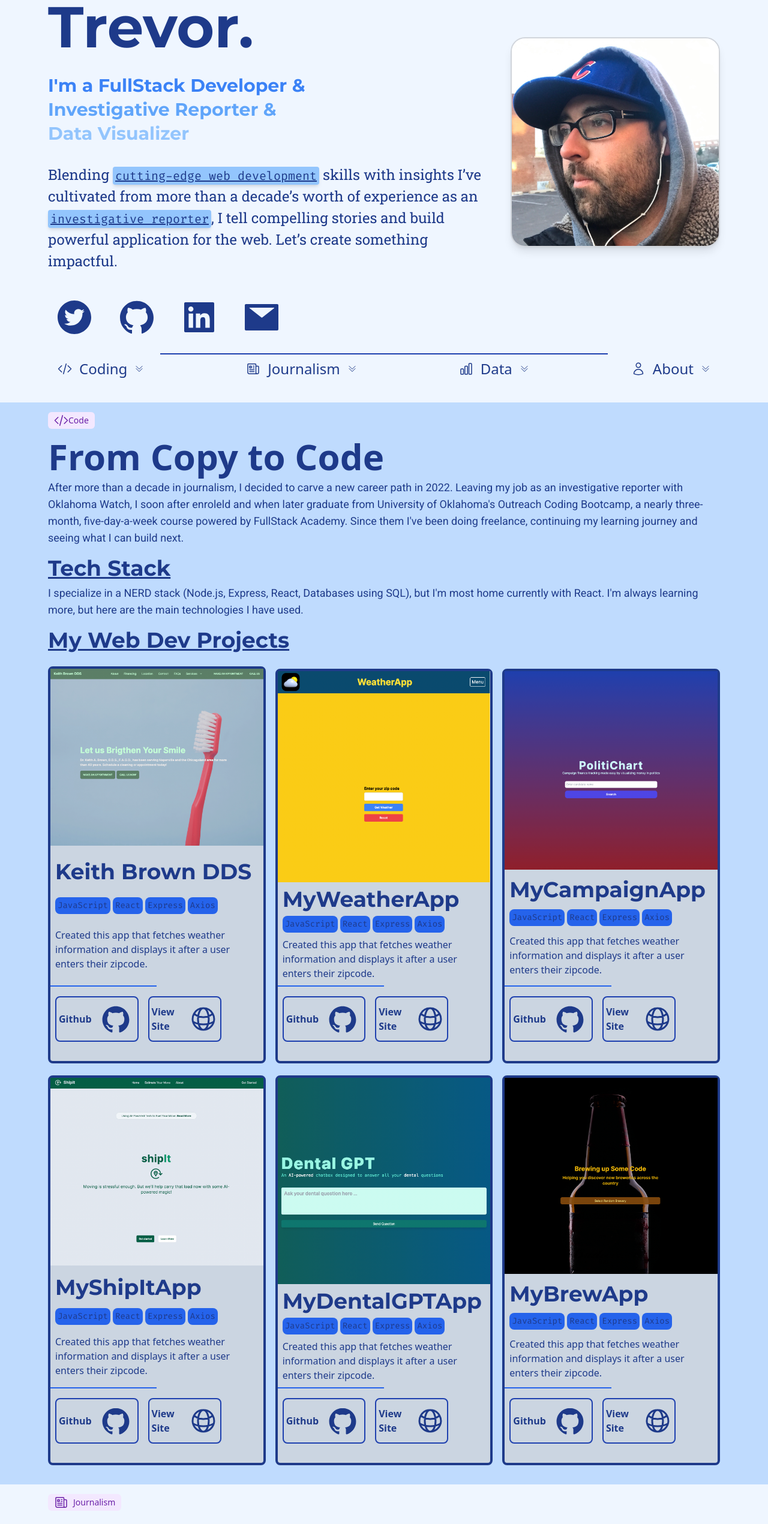
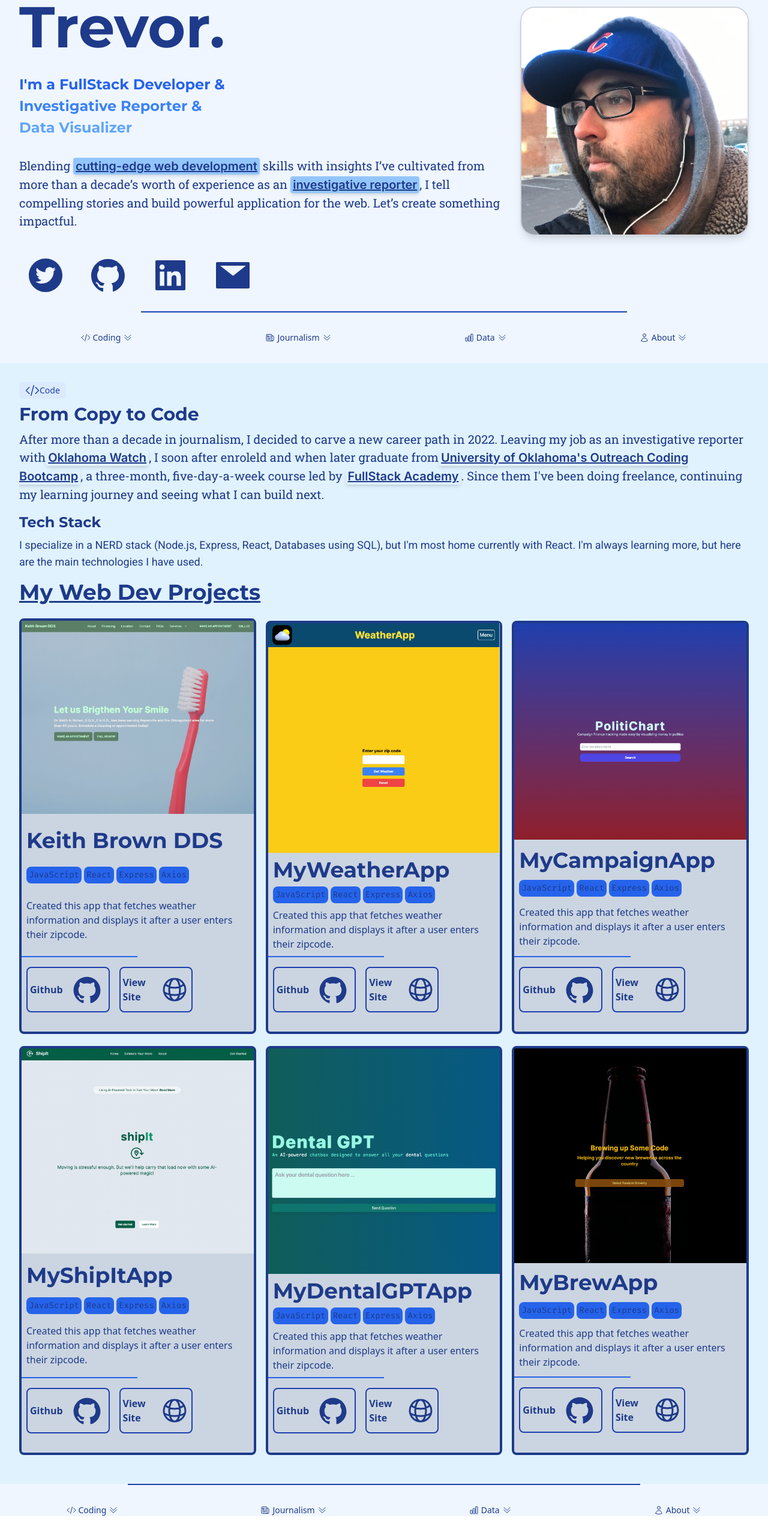
Before and after one commit to tbrown034/my-portfolio, a Next.js app: page / in a window 1280 px wide. Shown: the part 187-2728 px from the top of the page at 60% size. Built offline with nearby package versions, Linux system fonts and the light colour scheme.

Commit message:
Fix: Adding consistent and non-page-breaking changes to the padding, margins, fonts, ect.

```diff
--- a/app/Components/Home/BottomNav.jsx
+++ b/app/Components/Home/BottomNav.jsx
@@ -6,39 +6,30 @@ import { UserIcon } from "@heroicons/react/24/outline";
 import Link from "next/link";
 export default function BottomNav() {
   return (
-    <nav className="text-sm lg:text-2xl sm:text-lg">
-      <hr className="w-2/3 mx-auto border-t-2 border-blue-800 dark:border-blue-200" />
+    <nav className="text-sm ">
+      <hr className="w-2/3 p-4 mx-auto border-t-2 border-blue-800 dark:border-blue-200" />
 
-      <div className="flex justify-between">
-        <Link href="#coding">
-          <div className="flex items-center px-4 py-2 space-x-3 transition-all duration-200 rounded-lg cursor-pointer hover:bg-blue-200 hover:shadow-lg">
-            <CodeBracketIcon className="w-6 h-6" />
-            <span className="font-medium">Coding</span>
-            <ChevronDoubleDownIcon className="w-4 h-4" />
-          </div>
+      <div className="flex flex-wrap justify-around gap-4">
+        <Link href="#coding" className="flex items-center gap-1">
+          <CodeBracketIcon className="w-4 h-4" />
+          <span className="">Coding</span>
+          <ChevronDoubleDownIcon className="w-4 h-4" />
         </Link>
 
-        <Link href="#journalism">
-          <div className="flex items-center px-4 py-2 space-x-3 transition-all duration-200 rounded-lg cursor-pointer hover:bg-blue-200 hover:shadow-lg">
-            <NewspaperIcon className="w-6 h-6" />
-            <span className="font-medium">Journalism</span>
-            <ChevronDoubleDownIcon className="w-4 h-4" />
-          </div>
+        <Link href="#journalism" className="flex items-center gap-1">
+          <NewspaperIcon className="w-4 h-4" />
+          <span className="">Journalism</span>
+          <ChevronDoubleDownIcon className="w-4 h-4" />
         </Link>
-
-        <Link href="#data">
-          <div className="flex items-center px-4 py-2 space-x-3 transition-all duration-200 rounded-lg cursor-pointer hover:bg-blue-200 hover:shadow-lg">
-            <ChartBarIcon className="w-6 h-6" />
-            <span className="font-medium">Data</span>
-            <ChevronDoubleDownIcon className="w-4 h-4" />
-          </div>
+        <Link href="#data" className="flex items-center gap-1">
+          <ChartBarIcon className="w-4 h-4" />
+          <span className="">Data</span>
+          <ChevronDoubleDownIcon className="w-4 h-4" />
         </Link>
-        <Link href="#about">
-          <div className="flex items-center px-4 py-2 space-x-3 transition-all duration-200 rounded-lg cursor-pointer hover:bg-blue-200 hover:shadow-lg">
-            <UserIcon className="w-6 h-6" />
-            <span className="font-medium">About</span>
-            <ChevronDoubleDownIcon className="w-4 h-4" />
-          </div>
+        <Link href="#about" className="flex items-center gap-1">
+          <UserIcon className="w-4 h-4" />
+          <span className="">About</span>
+          <ChevronDoubleDownIcon className="w-4 h-4" />
         </Link>
       </div>
     </nav>
--- a/app/Components/Home/Intro.jsx
+++ b/app/Components/Home/Intro.jsx
@@ -17,12 +17,12 @@ export default function Intro() {
           >
             Hello, I'm Trevor.
           </motion.h1>
-          <div className="flex flex-col gap-1 ">
+          <div className="flex flex-col flex-wrap gap-1 text-2xl">
             <motion.h2
               initial={{ y: -100, opacity: 0 }}
               animate={{ y: 0, opacity: 1 }}
               transition={{ delay: 0.5, duration: 1 }}
-              className="text-3xl text-blue-500 font-montserrat"
+              className="text-blue-600 font-montserrat"
             >
               I'm a FullStack Developer &
             </motion.h2>
@@ -31,7 +31,7 @@ export default function Intro() {
               initial={{ y: -100, opacity: 0 }}
               animate={{ y: 0, opacity: 1 }}
               transition={{ delay: 1, duration: 1 }}
-              className="text-3xl text-blue-400 font-montserrat"
+              className="text-blue-500 font-montserrat"
             >
               Investigative Reporter &
             </motion.h2>
@@ -40,7 +40,7 @@ export default function Intro() {
               initial={{ y: -100, opacity: 0 }}
               animate={{ y: 0, opacity: 1 }}
               transition={{ delay: 1.5, duration: 1 }}
-              className="text-3xl text-blue-300 font-montserrat"
+              className="text-blue-400 font-montserrat"
             >
               Data Visualizer
             </motion.h2>
@@ -50,15 +50,15 @@ export default function Intro() {
             initial={{ x: -100, opacity: 0 }}
             animate={{ x: 0, opacity: 1 }}
             transition={{ duration: 1, delay: 2.5 }}
-            className="text-2xl leading-normal font-robotoSlab"
+            className="text-xl leading-normal font-robotoSlab"
           >
             Blending{" "}
-            <span className="inline px-1 py-0.5 text-xl  underline dark:bg-blue-600 bg-blue-300 rounded shadow-md font-firaCode">
+            <span className="inline px-1 py-0.5  underline dark:bg-blue-600 bg-blue-300 rounded shadow-md     font-inter font-semibold ">
               cutting-edge web development
             </span>{" "}
             skills with insights I’ve cultivated from more than a decade’s worth
             of experience as an{" "}
-            <span className="inline px-1 py-0.5 text-xl underline dark:bg-blue-600 bg-blue-300 rounded shadow-md font-firaCode">
+            <span className="inline px-1 py-0.5  underline dark:bg-blue-600 bg-blue-300 rounded shadow-md  font-inter font-semibold">
               investigative reporter
             </span>
             , I tell compelling stories and build powerful application for the
--- a/app/Components/Home/MyLinks.jsx
+++ b/app/Components/Home/MyLinks.jsx
@@ -3,15 +3,14 @@ import {
   AiFillTwitterCircle,
   AiFillGithub,
   AiFillMail,
-  AiFillCopy,
 } from "react-icons/ai";
 import Link from "next/link";
 
 export default function MyLinks() {
   return (
-    <section className="text-xl rounded-lg ">
+    <section className="text-lg rounded-lg ">
       <div className="inline-block p-2 space-y-2 border-opacity-50 rounded-lg ">
-        <div className="flex justify-center gap-8">
+        <div className="flex flex-wrap justify-center gap-8">
           <Link className="p-1 rounded-lg hover:bg-blue-300" href="/">
             {" "}
             <AiFillTwitterCircle className="w-16 h-16" />
--- a/app/Components/Home/WideMug.jsx
+++ b/app/Components/Home/WideMug.jsx
@@ -1,3 +1,4 @@
+"use client";
 import { motion } from "framer-motion";
 import Image from "next/image";
 import photo from "../../../public/images/Trevor1crop.JPG";
--- a/app/Components/Home/page.jsx
+++ b/app/Components/Home/page.jsx
@@ -5,7 +5,7 @@ import MobileMug from "./MobileMug";
 
 export default function Home() {
   return (
-    <section className="flex flex-col justify-between gap-4 px-4 py-8 sm:h-95-screen sm:px-12 lg:px-20">
+    <section className="flex flex-col justify-between gap-4 p-8">
       <div className="flex sm:hidden">
         <MobileMug />
       </div>
--- a/app/Components/UI/footer.jsx
+++ b/app/Components/UI/footer.jsx
@@ -1,15 +1,37 @@
-// app > Components > UI > footer.jsx
-
+import { CodeBracketIcon } from "@heroicons/react/24/outline";
+import { NewspaperIcon } from "@heroicons/react/24/outline";
+import { ChartBarIcon } from "@heroicons/react/24/outline";
+import { ChevronDoubleDownIcon } from "@heroicons/react/24/outline";
+import { UserIcon } from "@heroicons/react/24/outline";
+import Link from "next/link";
 export default function Footer() {
   return (
-    <footer>
-      <div className="flex justify-end gap-2">
-        <p>About Me</p>
-        <p>Contact Me</p>
-        <p>Journalism</p>
-        <p>Coding</p>
-        <p>data visualiztions</p>
+    <nav className="text-sm ">
+      <hr className="w-2/3 p-4 mx-auto border-t-2 border-blue-800 dark:border-blue-200" />
+
+      <div className="flex justify-around gap-4">
+        <Link href="#coding" className="flex items-center gap-1">
+          <CodeBracketIcon className="w-4 h-4" />
+          <span className="">Coding</span>
+          <ChevronDoubleDownIcon className="w-4 h-4" />
+        </Link>
+
+        <Link href="#journalism" className="flex items-center gap-1">
+          <NewspaperIcon className="w-4 h-4" />
+          <span className="">Journalism</span>
+          <ChevronDoubleDownIcon className="w-4 h-4" />
+        </Link>
+        <Link href="#data" className="flex items-center gap-1">
+          <ChartBarIcon className="w-4 h-4" />
+          <span className="">Data</span>
+          <ChevronDoubleDownIcon className="w-4 h-4" />
+        </Link>
+        <Link href="#about" className="flex items-center gap-1">
+          <UserIcon className="w-4 h-4" />
+          <span className="">About</span>
+          <ChevronDoubleDownIcon className="w-4 h-4" />
+        </Link>
       </div>
-    </footer>
+    </nav>
   );
 }
--- a/app/code/page.jsx
+++ b/app/code/page.jsx
@@ -12,26 +12,45 @@ import { CodeBracketIcon } from "@heroicons/react/24/outline";
 
 export default function code() {
   return (
-    <section className="flex flex-col justify-around min-h-screen gap-4 p-4 bg-blue-200 sm:px-12 lg:px-20">
+    <section className="flex flex-col justify-between gap-4 p-8 bg-sky-100">
       <div className="flex flex-col gap-2">
-        <div className="bg-purple-100 text-purple-800 text-sm font-medium inline-flex items-center px-2.5 py-0.5 rounded-md dark:bg-gray-700 dark:text-purple-400 mb-2 self-start">
+        <div className="bg-blue-100 text-blue-800 text-sm font-medium inline-flex items-center px-2.5 py-0.5 rounded-md dark:bg-gray-700 dark:text-blue-400  self-start">
           <CodeBracketIcon className="w-6 h-6" />
           <p>Code </p>
         </div>
 
-        <h2 className="text-6xl font-extrabold ">From Copy to Code</h2>
-        <p className="text-lg font-roboto">
+        <h2 className="text-3xl font-semibold font-montserrat ">
+          From Copy to Code
+        </h2>
+        <p className="text-xl leading-normal font-robotoSlab">
           After more than a decade in journalism, I decided to carve a new
           career path in 2022. Leaving my job as an investigative reporter with
-          Oklahoma Watch, I soon after enroleld and when later graduate from
-          University of Oklahoma's Outreach Coding Bootcamp, a nearly
-          three-month, five-day-a-week course powered by FullStack Academy.
-          Since them I've been doing freelance, continuing my learning journey
+          <Link
+            href="/"
+            className="inline px-1 py-0.5  underline rounded shadow-md     font-inter font-semibold "
+          >
+            Oklahoma Watch
+          </Link>
+          , I soon after enroleld and when later graduate from
+          <Link
+            href="/"
+            className="inline px-1 py-0.5  underline rounded shadow-md     font-inter font-semibold "
+          >
+            University of Oklahoma's Outreach Coding Bootcamp
+          </Link>
+          , a three-month, five-day-a-week course led by{" "}
+          <Link
+            href="/"
+            className="inline px-1 py-0.5  underline rounded shadow-md     font-inter font-semibold "
+          >
+            FullStack Academy
+          </Link>
+          . Since them I've been doing freelance, continuing my learning journey
           and seeing what I can build next.
         </p>
       </div>
       <div className="flex flex-col gap-2">
-        <h1 className="text-4xl underline font-montserrat">Tech Stack</h1>
+        <h1 className="text-2xl font-semibold font-montserrat">Tech Stack</h1>
         <h3 className="text-lg font-roboto">
           I specialize in a NERD stack (Node.js, Express, React, Databases using
           SQL), but I'm most home currently with React. I'm always learning
--- a/app/data/okwatch.jsx
+++ /dev/null
@@ -1,17 +0,0 @@
-const okwatch = [
-  {
-    title: "Title 1",
-    summary: "Summary 1",
-    date: "2023-06-01",
-    photo: "photo1.jpg",
-    link: "https://example.com/page1",
-  },
-  {
-    title: "Title 2",
-    summary: "Summary 2",
-    date: "2023-06-15",
-    photo: "photo2.jpg",
-    link: "https://example.com/page2",
-  },
-  // Add more items as needed
-];
--- a/app/journalism/page.jsx
+++ b/app/journalism/page.jsx
@@ -7,7 +7,7 @@ import { NewspaperIcon } from "@heroicons/react/24/outline";
 
 export default function code() {
   return (
-    <section className="flex flex-col justify-around min-h-screen p-4 sm:px-12 lg:px-20">
+    <section className="flex flex-col justify-between gap-4 p-10">
       <div className="flex flex-col gap-2">
         <div className="bg-purple-100 text-purple-800 text-sm gap-2 font-medium inline-flex items-center px-2.5 py-0.5 rounded-md dark:bg-gray-700 dark:text-purple-400 mb-2 self-start">
           <NewspaperIcon className="w-6 h-6" />
--- a/app/page.js
+++ b/app/page.js
@@ -7,7 +7,6 @@ export default function Page() {
     <main>
       <Home />
       <Code />
-      <Journalism />
     </main>
   );
 }
```
Also changed, not shown: app/data/dataProjects.jsx (deleted), app/data/webProjects.jsx (deleted).
